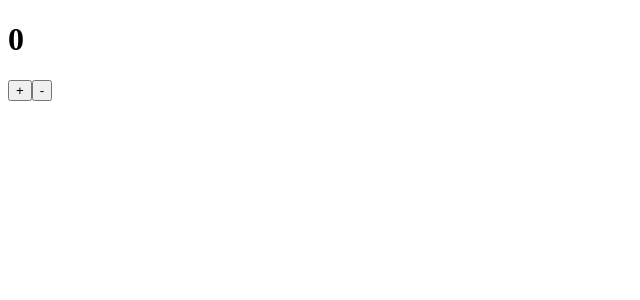
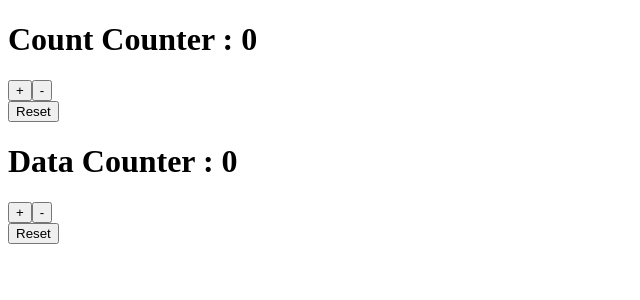
Before and after one commit to KeshavKaushik07/LearningReactJs, a React (Vite) app: page / in a window 1280 px wide. Shown: the top 300 px of the page, without its empty margins (0-640 px from the left). Built offline with nearby package versions, Linux system fonts and the light colour scheme.

Commit message:
useReducer by coustom hook

```diff
--- a/src/App.jsx
+++ b/src/App.jsx
@@ -4,6 +4,7 @@ import React from 'react'
 import UseContaxt from './assets/contaxtAPI/useContaxt'
 import  BrowerRouter  from './assets/router/BrowerRouter'
 import CounterOfCoustom from './assets/coustom_hook/Counter'
+import CounterOfReduer from './assets/useReducer/CounterOfReduer'
 
 const App = () => {
   return (
@@ -12,7 +13,8 @@ const App = () => {
     {/* <CallBackAndRef /> */}
      {/* <UseContaxt/> */}
      {/* <BrowerRouter/> */}
-     <CounterOfCoustom/>
+     {/* <CounterOfCoustom/> */}
+     <CounterOfReduer/>
     </>
   )
 }
--- /dev/null
+++ b/src/assets/useReducer/CounterOfReduer.jsx
@@ -0,0 +1,20 @@
+import React from 'react'
+import useReducerCoustom from './store'
+
+const CounterOfReduer = () => {
+    const [ state , dispatch ] = useReducerCoustom();
+  return (
+    <>
+        <h1>Count Counter : {state.count} </h1>
+        <button onClick={()=>dispatch({type : "countINC"})}>+</button>
+        <button onClick={()=>dispatch({type : "countDEC"})}>-</button><br />
+        <button onClick={()=>dispatch({type : "countRESET"})}>Reset</button>
+        <h1>Data Counter : {state.data}</h1>
+        <button onClick={()=>dispatch({type : "dataINC"})}>+</button>
+        <button onClick={()=>dispatch({type : "dataDEC"})}>-</button><br />
+        <button onClick={()=>dispatch({type : "dataRESET"})}>Reset</button>
+    </>
+  )
+}
+
+export default CounterOfReduer
--- /dev/null
+++ b/src/assets/useReducer/store.js
@@ -0,0 +1,34 @@
+import { useReducer } from "react";
+
+const initialState = {
+    count : 0,
+    data : 0
+};
+
+const useReducerCoustom = () => {
+    const [ state , dispatch ] = useReducer(reducer,initialState);
+
+    return [state , dispatch ];
+}
+
+const reducer = (state,action) => {
+   switch(action.type)
+   {
+        case "countINC":
+            return {...state,count : state.count+1};
+        case "countDEC":
+            return {...state,count : state.count-1};
+        case "countRESET" :
+            return {...state,count:0};
+        case "dataINC" :
+            return {...state,data:state.data+1};
+        case "dataDEC" :
+            return {...state,data: state.data-1};
+        case "dataRESET" :
+            return {...state,data:0};
+        default :
+            return state
+    }
+}
+
+export default useReducerCoustom ;
```
